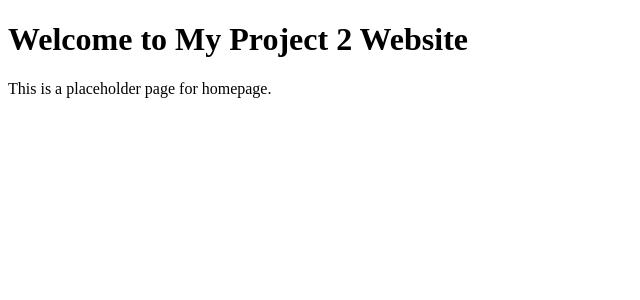
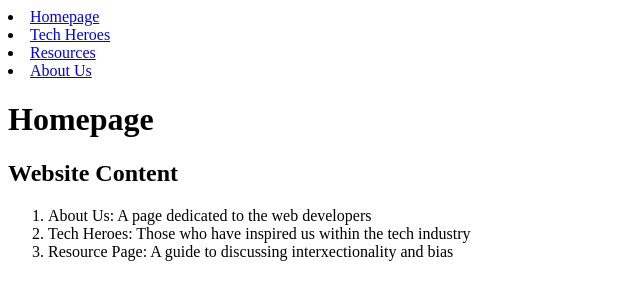
Before and after one commit to sali38/LIS-500-Website-Project, a plain HTML site: page Index.html in a window 1280 px wide. Shown: the whole page, without its empty margins (0-640 px from the left). Drawn offline with Linux system fonts and the light colour scheme.

Commit message:
Update starter Index.html

```diff
--- a/Index.html
+++ b/Index.html
@@ -1,11 +1,30 @@
 <!DOCTYPE html>
 <html lang="en">
 <head>
+ <link rel="stylesheet" href="style.css">
   <meta charset="UTF-8">
-  <title>Project 2 Website</title>
+  <title>Project 2 LIS: 500</title>
+  <header class="bg-light p-3">
+  <section>
+  <nav
+  <ul class="container navigation">
+           <li><a href="index.html">Homepage</a></li>
+            <li><a href="tech Heroes.html">Tech Heroes</a></li>
+			<li><a href="Resources.html">Resources</a></li>
+			<li><a href="About Us.html">About Us</a></li>
+			</ul>
+        </nav>
+		</header>
+		</section>
 </head>
 <body>
-  <h1>Welcome to My Project 2 Website</h1>
-  <p>This is a placeholder page for homepage.</p>
+  <h1>Homepage</h1>
+  <h2>Website Content</h2>
+  <ol>
+  <li>About Us: A page dedicated to the web developers </li>
+  <li>Tech Heroes: Those who have inspired us within the tech industry</li>
+  <li>Resource Page: A guide to discussing interxectionality and bias</li>
+  </ol>
+
 </body>
 </html>
```
